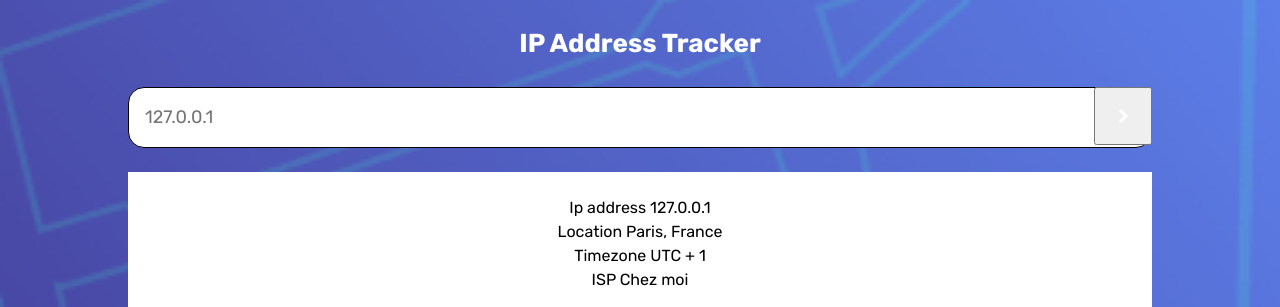
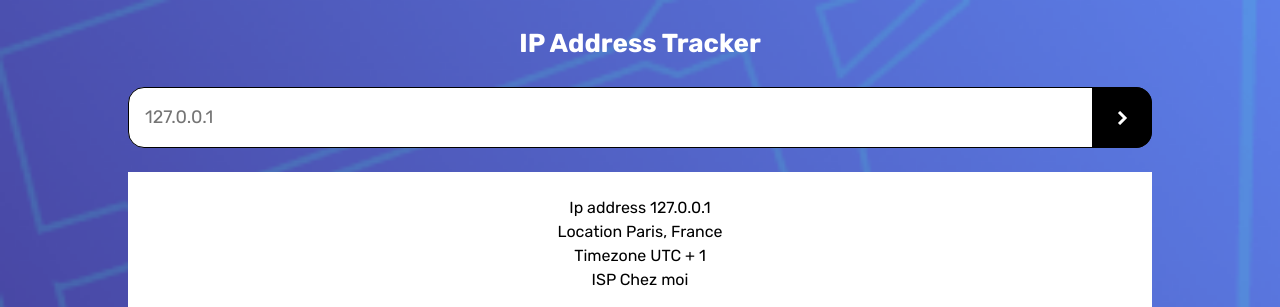
Before and after one commit to rapha1005/TP_ip-address-tracker, a plain HTML site: page index.html in a window 1280 px wide. Shown: the top 307 px of the page. Drawn offline with nearby package versions, Linux system fonts and the light colour scheme.

Commit message:
FInishing styling the form

```diff
--- a/css/main.css
+++ b/css/main.css
@@ -49,13 +49,18 @@
 
 .ip-address-form button {
     position: absolute;
-    height: 58px;
-    width: 58px;
+    height: 100%;
+    width: 60px;
     right: 0;
     top: 0;
     display: flex;
     align-items: center;
     justify-content: center;
+    border: none;
+    background-color: var(--black);
+    border-top-right-radius: 16px;
+    border-bottom-right-radius: 16px;
+    cursor: pointer;
 }
 
 .ip-address-info {
```
